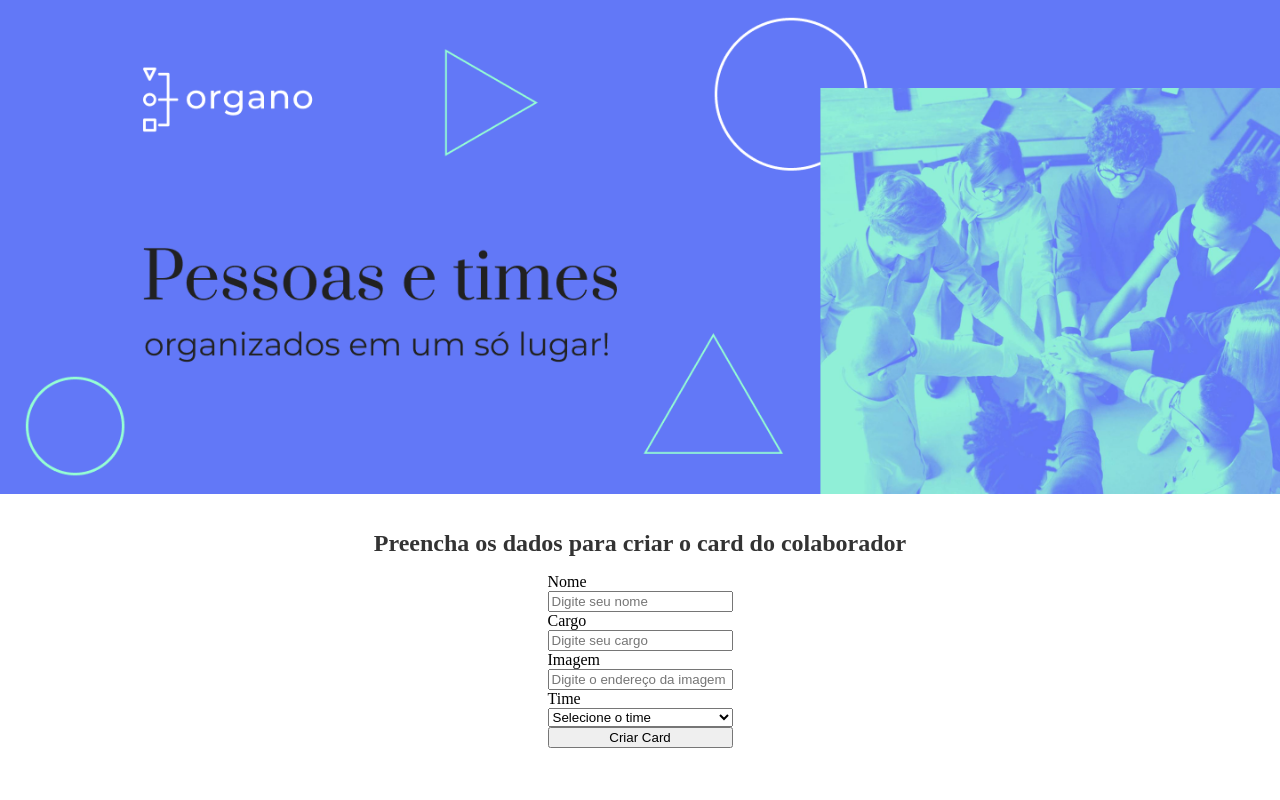
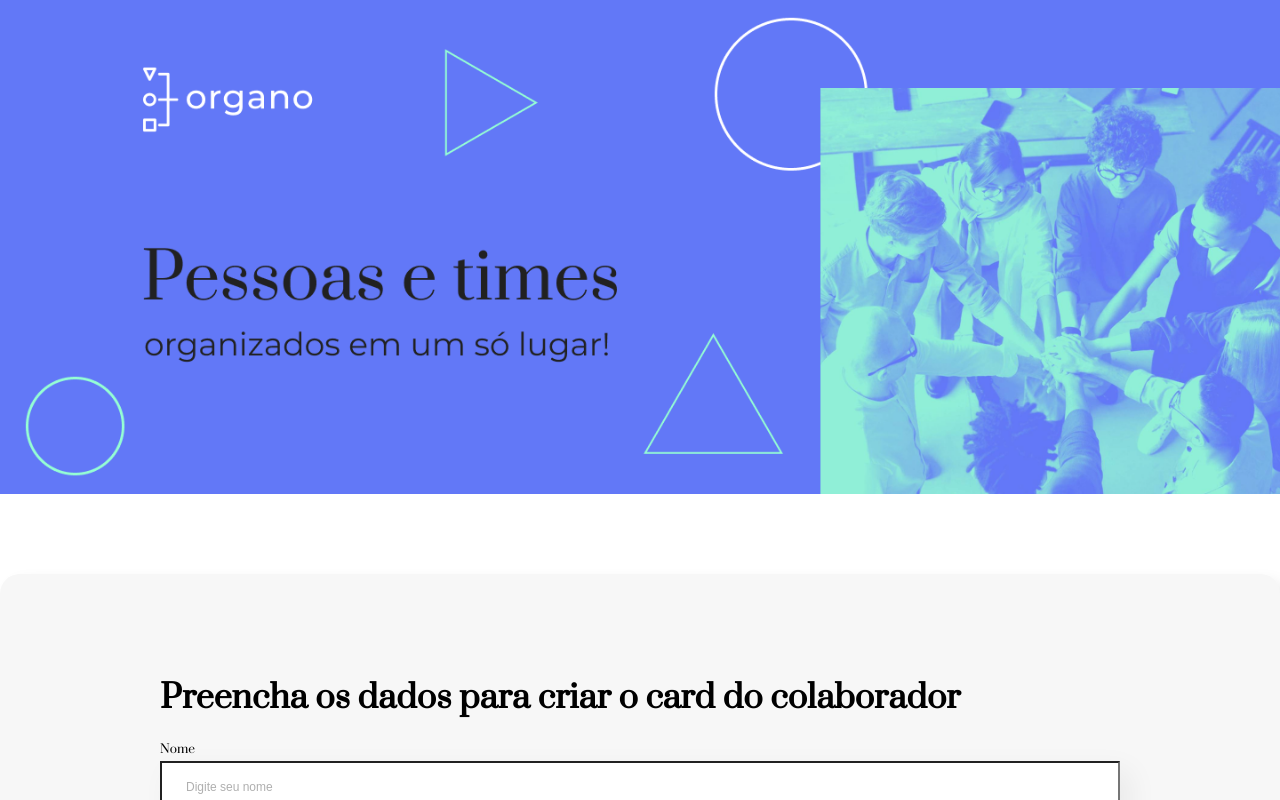
Before and after one commit to danielcoosta1/organo, a React (Create React App) app: page / in a window 1280 px wide. Shown: the top 800 px of the page. Built offline with nearby package versions, Linux system fonts and the light colour scheme.

Commit message:
estilização do componente formulário

```diff
--- a/public/index.html
+++ b/public/index.html
@@ -4,6 +4,12 @@
 <head>
   <meta charset="utf-8" />
   <link rel="icon" href="%PUBLIC_URL%/favicon.ico" />
+  <link rel="preconnect" href="https://fonts.googleapis.com">
+  <link rel="preconnect" href="https://fonts.gstatic.com" crossorigin>
+  <link
+    href="https://fonts.googleapis.com/css2?family=Montserrat:ital,wght@0,100..900;1,100..900&family=Prata&display=swap"
+    rel="stylesheet">
+
   <meta name="viewport" content="width=device-width, initial-scale=1" />
   <meta name="theme-color" content="#000000" />
   <meta name="description" content="Organo is a simple and elegant way to manage your tasks and projects." />
--- a/src/components/Formulário/index.jsx
+++ b/src/components/Formulário/index.jsx
@@ -19,7 +19,11 @@ function Formulario() {
         <FormularioLabel htmlFor="nome">Nome</FormularioLabel>
         <FormularioInput type="text" id="nome" placeholder="Digite seu nome" />
         <FormularioLabel htmlFor="cargo">Cargo</FormularioLabel>
-        <FormularioInput type="text" id="cargo" placeholder="Digite seu cargo" />
+        <FormularioInput
+          type="text"
+          id="cargo"
+          placeholder="Digite seu cargo"
+        />
         <FormularioLabel htmlFor="imagem">Imagem</FormularioLabel>
         <FormularioInput
           type="text"
@@ -29,14 +33,17 @@ function Formulario() {
         <FormularioLabel htmlFor="time">Time</FormularioLabel>
         <FormularioSelect id="time" defaultValue="Selecione o time" required>
           <FormularioOption disabled>Selecione o time</FormularioOption>
-          <FormularioOption>Programação</FormularioOption>
-          <FormularioOption>Front-End</FormularioOption>
-          <FormularioOption>Data Science</FormularioOption>
-          <FormularioOption>Devops</FormularioOption>
-          <FormularioOption>UX e Design</FormularioOption>
-          <FormularioOption>Mobile</FormularioOption>
-          <FormularioOption>Inovação e Gestão</FormularioOption>
+          <FormularioOption value="programacao">Programação</FormularioOption>
+          <FormularioOption value="front-end">Front-End</FormularioOption>
+          <FormularioOption value="datascience">Data Science</FormularioOption>
+          <FormularioOption value="devops">Devops</FormularioOption>
+          <FormularioOption value="uxd&design">UX e Design</FormularioOption>
+          <FormularioOption value="mobile">Mobile</FormularioOption>
+          <FormularioOption value="inovacao&gestao">
+            Inovação e Gestão
+          </FormularioOption>
         </FormularioSelect>
+
         <FormularioButton type="submit">Criar Card</FormularioButton>
       </FormularioForm>
     </FormularioContainer>
--- a/src/components/Formulário/styles.js
+++ b/src/components/Formulário/styles.js
@@ -3,13 +3,30 @@ import styled from "styled-components";
 const FormularioContainer = styled.div`
   display: flex;
   flex-direction: column;
-  align-items: center;
-  margin-top: 20px;
+  margin-top: 1.5rem;
+  padding: 5rem 10rem;
+  max-width: 60rem;
+  margin: 0 auto;
+
+  margin-top: 5rem;
+
+  background: #f7f7f7;
+  box-shadow: 7px 7px 15px rgba(0, 0, 0, 0.08);
+  border-radius: 20px;
+
+  @media screen and (max-width: 768px) {
+    padding: 2rem;
+    max-width: 30rem;
+  }
 `;
 
 const FormularioTitle = styled.h1`
-  font-size: 24px;
-  color: #333;
+  font-size: 2rem;
+  text-align: start;
+
+  @media screen and (max-width: 768px) {
+    font-size: 1rem;
+  }
 `;
 
 const FormularioForm = styled.form`
@@ -17,15 +34,77 @@ const FormularioForm = styled.form`
   flex-direction: column;
 `;
 
-const FormularioLabel = styled.label``;
+const FormularioLabel = styled.label`
+  font-size: 0.75rem;
+  margin-bottom: 0.25rem;
 
-const FormularioInput = styled.input``;
+  @media screen and (max-width: 768px) {
+    font-size: 0.6rem;
+  }
+`;
 
-const FormularioSelect = styled.select``;
+const FormularioInput = styled.input`
+  margin-bottom: 1rem;
+  background: #ffffff;
+  mix-blend-mode: normal;
+  box-shadow: 10px 10px 30px rgba(0, 0, 0, 0.06);
+  padding: 1rem 1.5rem;
+  mix-blend-mode: normal;
+  &::placeholder {
+    color: #afafaf;
+    font-size: 0.75rem;
+  }
+
+  @media screen and (max-width: 768px) {
+    padding: 0.5rem 1rem;
+  }
+`;
+
+const FormularioSelect = styled.select`
+  margin-bottom: 1rem;
+  background: #ffffff;
+
+  box-shadow: 10px 10px 30px rgba(0, 0, 0, 0.06);
+  padding:1rem 1.5rem;
+
+  font-size: 0.75rem;
+
+  /* Estilo do select em si */
+  color: #afafaf; /* Cor do placeholder */
+
+  &:focus {
+    color: black; /* Cor do texto selecionado */
+  }
+
+  @media screen and (max-width: 768px) {
+    padding: 0.5rem 1rem;
+  }
+`;
 
 const FormularioOption = styled.option``;
 
-const FormularioButton = styled.button``;
+const FormularioButton = styled.button`
+  width: 20%;
+  background: #6278f7;
+  mix-blend-mode: normal;
+  border-radius: 10px;
+
+  padding: 1rem 1.5rem;
+  border: none;
+
+  font-family: 'Montserrat';
+  font-size:1rem;
+
+  line-height: 24px;
+
+
+  color: #ffffff;
+
+  @media screen and (max-width: 768px) {
+    font-size: 0.6rem;
+    padding: 0.5rem 1rem;
+  }
+`;
 
 export {
   FormularioContainer,
--- a/src/globalStyle.js
+++ b/src/globalStyle.js
@@ -1,7 +1,9 @@
 import { createGlobalStyle } from "styled-components";
+
 
 const GlobalStyle = createGlobalStyle`
   body {
+    font-family: "Prata", serif;
     box-sizing: border-box;
     margin: 0;
     padding: 0;
```
Also changed, not shown: src/App.jsx (renamed from src/App.js).
